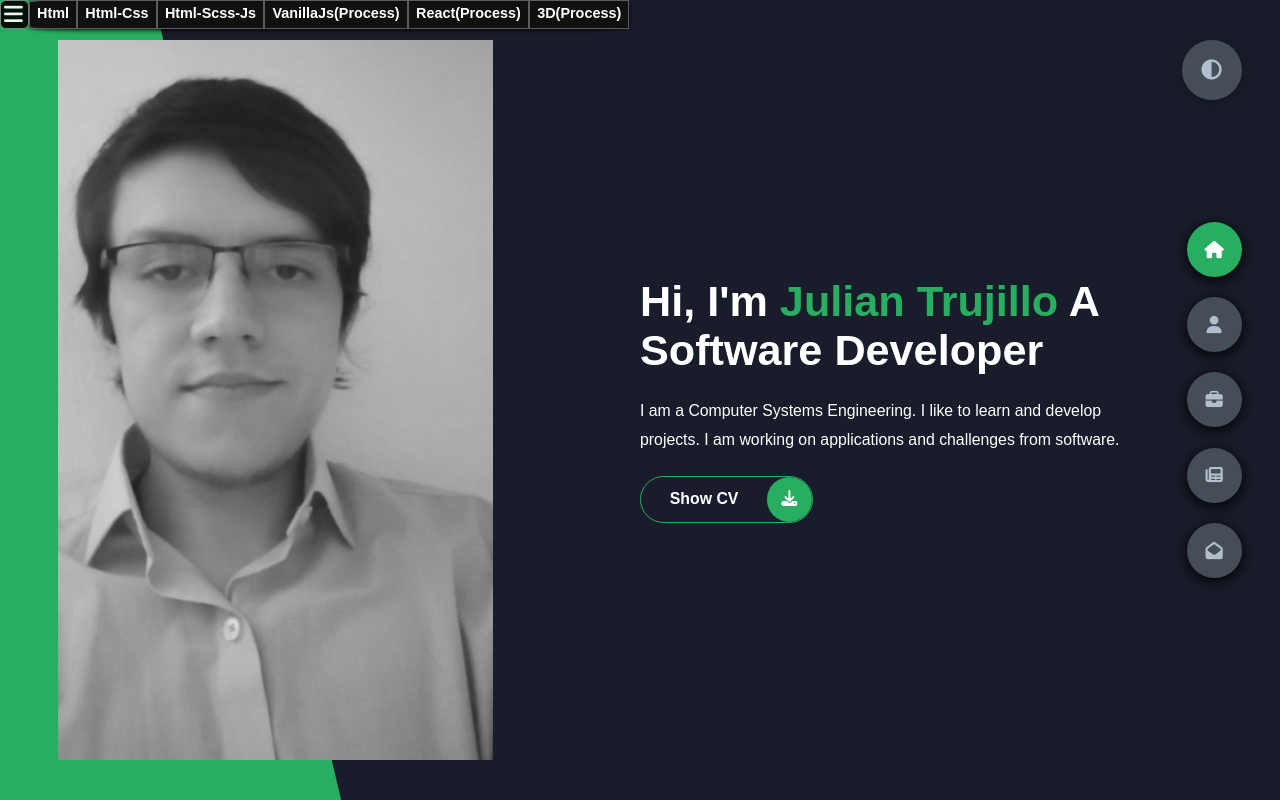
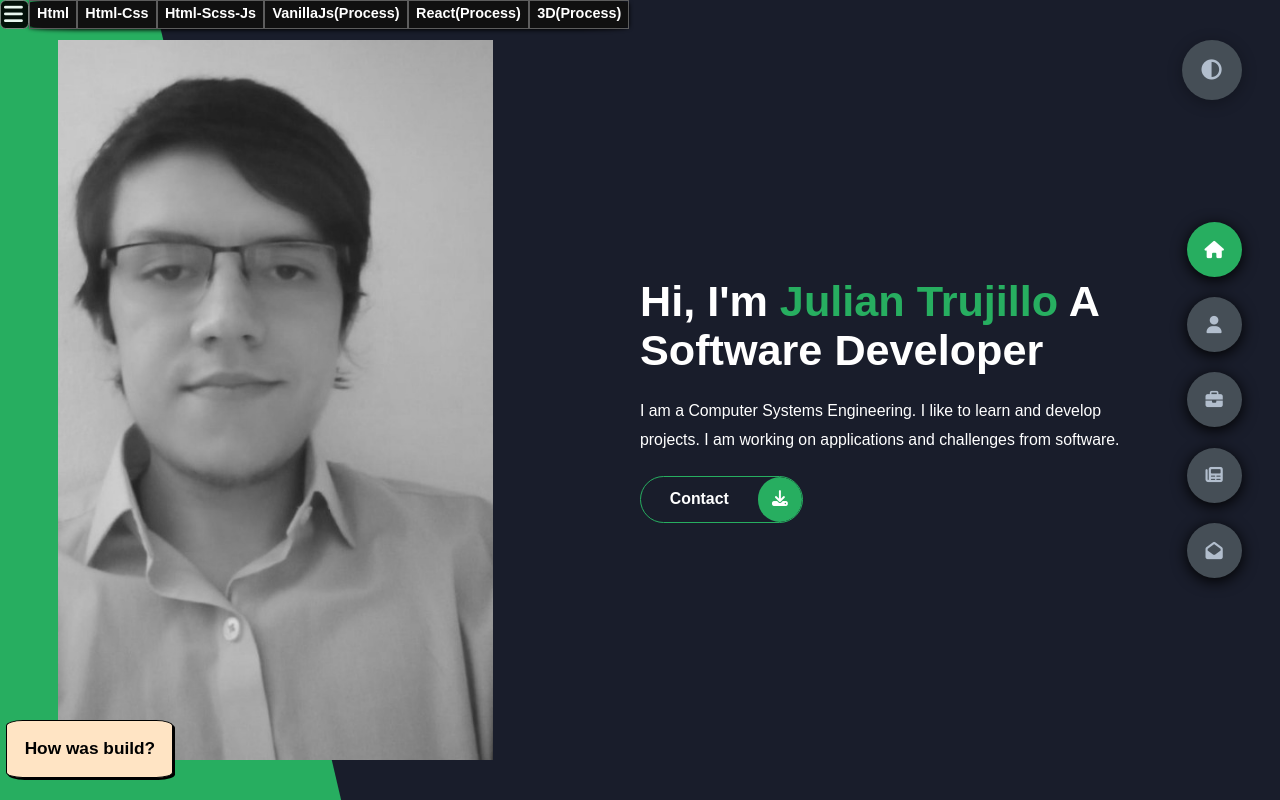
Before and after one commit to Kalugy/kalugy-projects, a React (Create React App) app: page /kalugy-projects/v3 in a window 1280 px wide. Built offline with nearby package versions, Linux system fonts and the light colour scheme.

Commit message:
develop new features

```diff
--- /dev/null
+++ b/src/Option1/Content.json
@@ -0,0 +1,6 @@
+{
+    "buttom":"How was build?",
+    "title": "Welcome to Html",
+    "subtitle": "(HyperText Markup Language)",
+    "text": "Most basic what you can build on web is Html tags. It declares basic structure on content with the information which want to be display in this case a portfolio example."
+}
--- a/src/Option1/Main.js
+++ b/src/Option1/Main.js
@@ -1,12 +1,14 @@
 import Background from '../background-op.png';
 import Photo from '../Photo.jpg';
 import {StackButtom} from "../StackButtom/StackButton"
+
+import data from './Content.json';
 
 function Main() {
     return (
       <div className='main-section'>
 
-        <StackButtom/>
+        <StackButtom content={data}/>
          <section>
             <img src={Photo} className="profile-pick" alt="profile" width="200px"/>
             <div className="overlay">
--- /dev/null
+++ b/src/Option2/Content.json
@@ -0,0 +1,6 @@
+{
+    "buttom":"How was build?",
+    "title": "Welcome to CSS",
+    "subtitle": "(Cascading Scale Sheets)",
+    "text": "Css complement Html adding design. It helps to move things around the window. As you see the project has background, text on right, animations, etc. Also It is important because allow 'responsive' which means that you can open this site in mobile, tablet, laptop or pc and you can see it with a diferent sizes!"
+}
--- a/src/Option2/Main.js
+++ b/src/Option2/Main.js
@@ -3,10 +3,13 @@ import Background from '../background-op.png';
 import Photo from '../Photo.jpg';
 import './Animation.css'
 import {StackButtom} from "../StackButtom/StackButton"
+
+import data from './Content.json';
+
 function Main() {
     return (
       <div className='main-section2'>
-         {/*<StackButtom/>*/}
+         <StackButtom content={data}/>
          <div className='animate-circle'></div>
          <div className='animate-background'></div>
          <div className='animate-background2'></div>
--- /dev/null
+++ b/src/Option3/Content.json
@@ -0,0 +1,6 @@
+{
+    "buttom":"How was build?",
+    "title": "Welcome to Js",
+    "subtitle": "(Javascript)",
+    "text": "Javascript allows interactions and programing funcionalities. For example in this page there is like 20 lines of javascript (Every time you click on menu it change content thanks to Javascript). Combining Html-css-Js allow to create complex websites."
+}
--- a/src/Option3/Option3.js
+++ b/src/Option3/Option3.js
@@ -6,6 +6,7 @@ import Portfolio from '../portfolio.PNG';
 import { StackButtom } from "../StackButtom/StackButton";
 
 import { useEffect } from "react";
+import data from "./Content.json"
 
 function Option3(){
 
@@ -57,7 +58,7 @@ function Option3(){
     return (
         <div className="main-div main-content" id="test">
 
-            {/*<StackButtom/>*/}
+            <StackButtom content={data}/>
             <header className="option3-header section sec1 header active" id="home">
                 <div className="header-content">
                     <div className="left-header">
@@ -76,8 +77,8 @@ function Option3(){
                         I am a Computer Systems Engineering. I like to learn and develop projects. I am working on applications and challenges from software.
                         </p>
                         <div className="btn-con">
-                            <a href="https://docs.google.com/document/d/11VEBs7W4yRrRLF_yUF-Cck0_8AvYIJr9Koom2mDlPyA/edit?usp=sharing" className="main-btn" target="_black">
-                                <span className="btn-text">Show CV</span>
+                            <a href="" className="main-btn" target="_black">
+                                <span className="btn-text">Contact</span>
                                 <span className="btn-icon"><i className="fas fa-download"></i></span>
                             </a>
                         </div>
--- a/src/StackButtom/StackButtom.css
+++ b/src/StackButtom/StackButtom.css
@@ -2,7 +2,7 @@
 
     background-color: bisque;
     border-radius: 10%;
-    position: absolute;
+    position: fixed;
     top: 90%;
     left: .5%;
     color: black;
@@ -36,7 +36,8 @@
     border: 1px solid gray;
     display: flex;
     flex-direction: column;
-
+    z-index: 100;
+    color: black;
 }
 
 
--- a/src/StackButtom/StackButton.jsx
+++ b/src/StackButtom/StackButton.jsx
@@ -1,6 +1,6 @@
 import "./StackButtom.css"
 
-export const StackButtom = () => {
+export const StackButtom = ({content}) => {
     function handleClick(){
         const popUp=document.querySelector('.pop-up-general')
         popUp.classList.remove('desactive-pop-up-g')
@@ -14,19 +14,17 @@ export const StackButtom = () => {
     function handleLearnMore(){
         alert("In process...")
     }
+
     return(
     <>
         <div className="button-general-vall" onClick={handleClick}>
-            <span>How was build?
+            <span>{content.buttom}
             </span>
         </div>
         <div className="pop-up-general desactive-pop-up-g">
-            <h2>Welcome to Html <a className="close-pop-up-g" onClick={handleClosePopUp}>X</a></h2>
-            <h4>(HyperText Markup Language)</h4>
-            <p> Most basic what you can build on web is
-                Html tags. It declares basic structure on
-                content with the information which want to be display in this case a portfolio example.
-            </p>
+            <h2>{content.title} <a className="close-pop-up-g" onClick={handleClosePopUp}>X</a></h2>
+            <h4>{content.subtitle}</h4>
+            <p> {content.text}</p>
             <div className="content-link-g">
                 <a href="" onClick={handleLearnMore}>Want lo Learn More?</a>
             </div>
```
